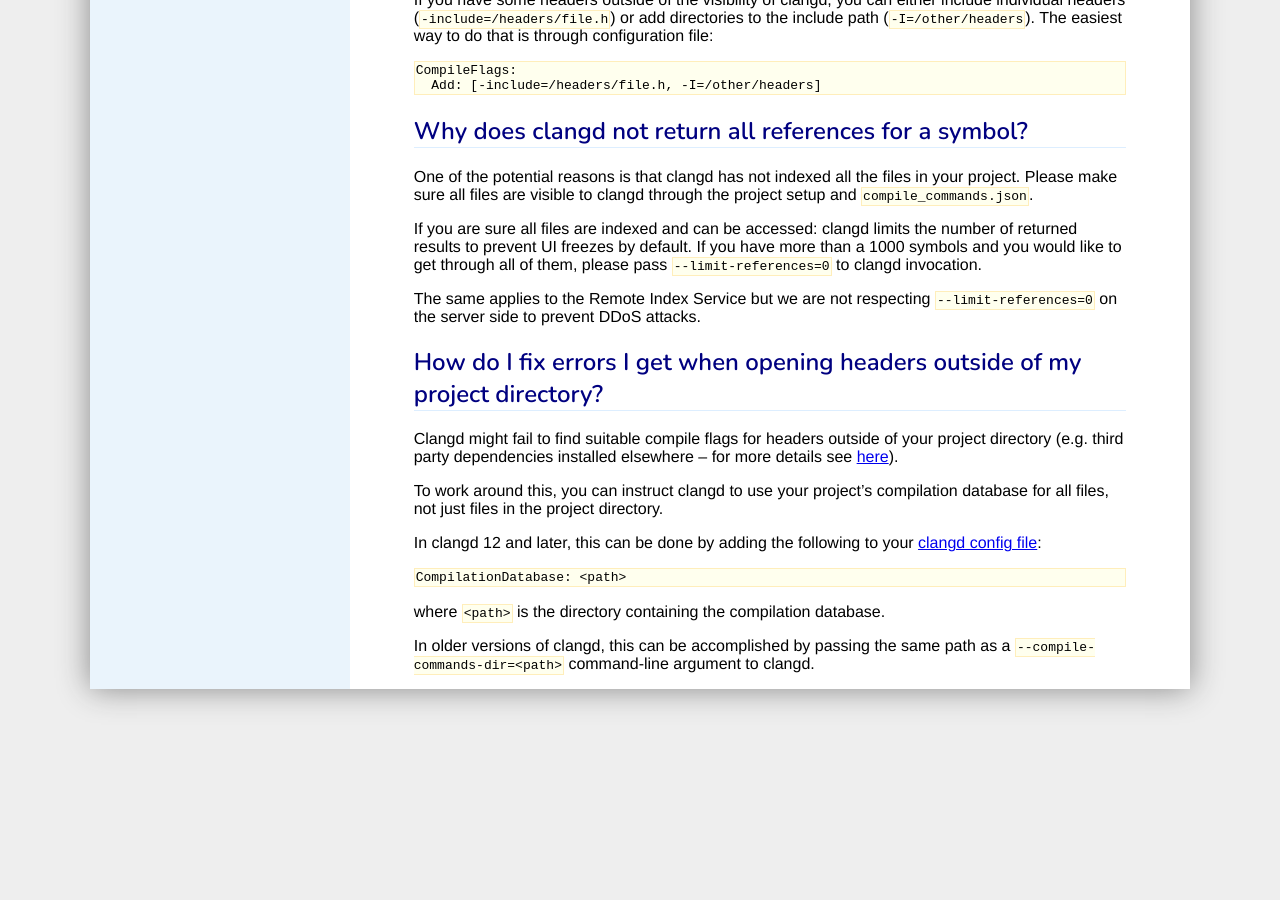
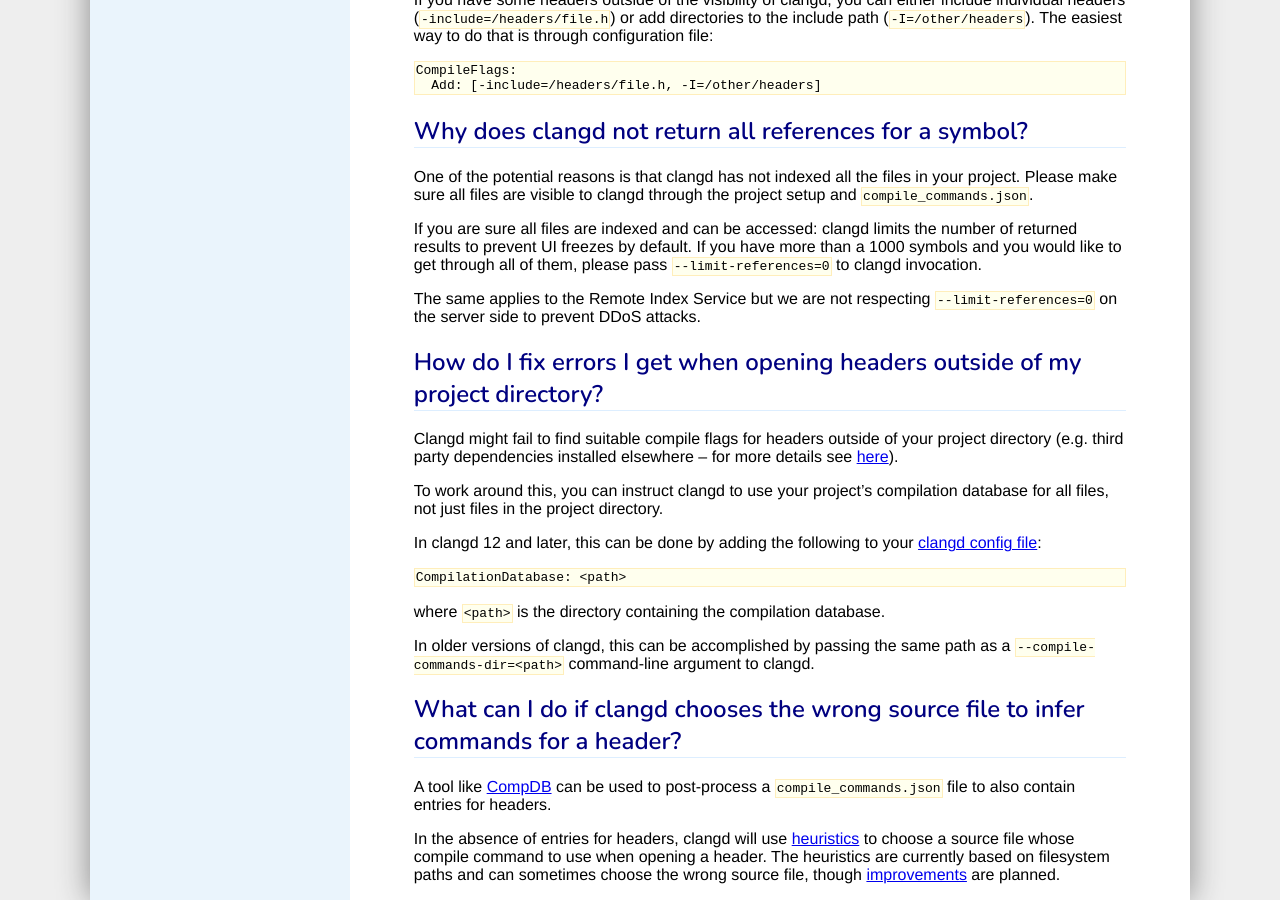
Before and after one commit to llvm/clangd-www, a Jekyll site: the page built from faq.md, in a window 1280 px wide and 900 px high, scrolled down 1331 px. Built offline with Jekyll 4.4.1, drawn with Linux system fonts in a browser that asks for light colours; our own code applies the rules of GitHub Pages for plain Markdown files.

Commit message:
FAQ: Add question about compile command inference for header files

```diff
--- a/faq.md
+++ b/faq.md
@@ -124,3 +124,17 @@ where `<path>` is the directory containing the compilation database.
 
 In older versions of clangd, this can be accomplished by passing the same
 path as a `--compile-commands-dir=<path>` command-line argument to clangd.
+
+## What can I do if clangd chooses the wrong source file to infer commands for a header?
+
+A tool like
+[CompDB](https://github.com/Sarcasm/compdb#generate-a-compilation-database-with-header-files)
+can be used to post-process a `compile_commands.json` file to also contain
+entries for headers.
+
+In the absence of entries for headers, clangd will use
+[heuristics](https://clangd.llvm.org/design/compile-commands#commands-for-header-files)
+to choose a source file whose compile command to use when opening a header.
+The heuristics are currently based on filesystem paths and can sometimes
+choose the wrong source file, though
+[improvements](https://github.com/clangd/clangd/issues/123) are planned.
```
